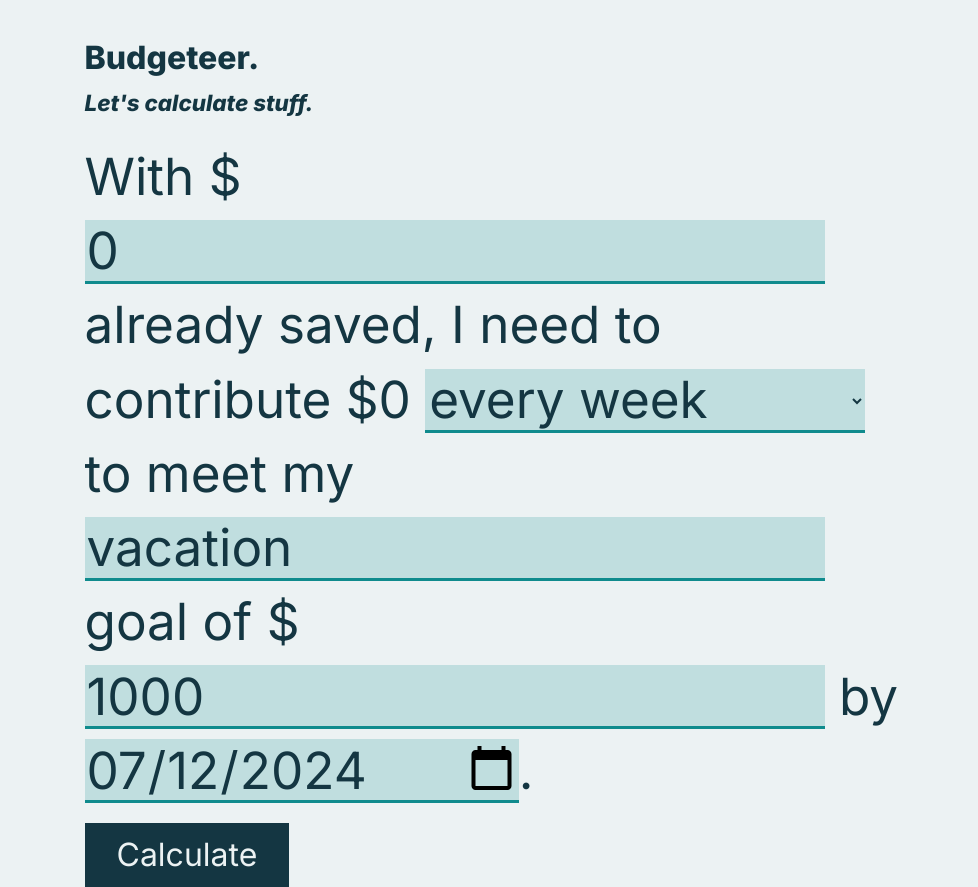
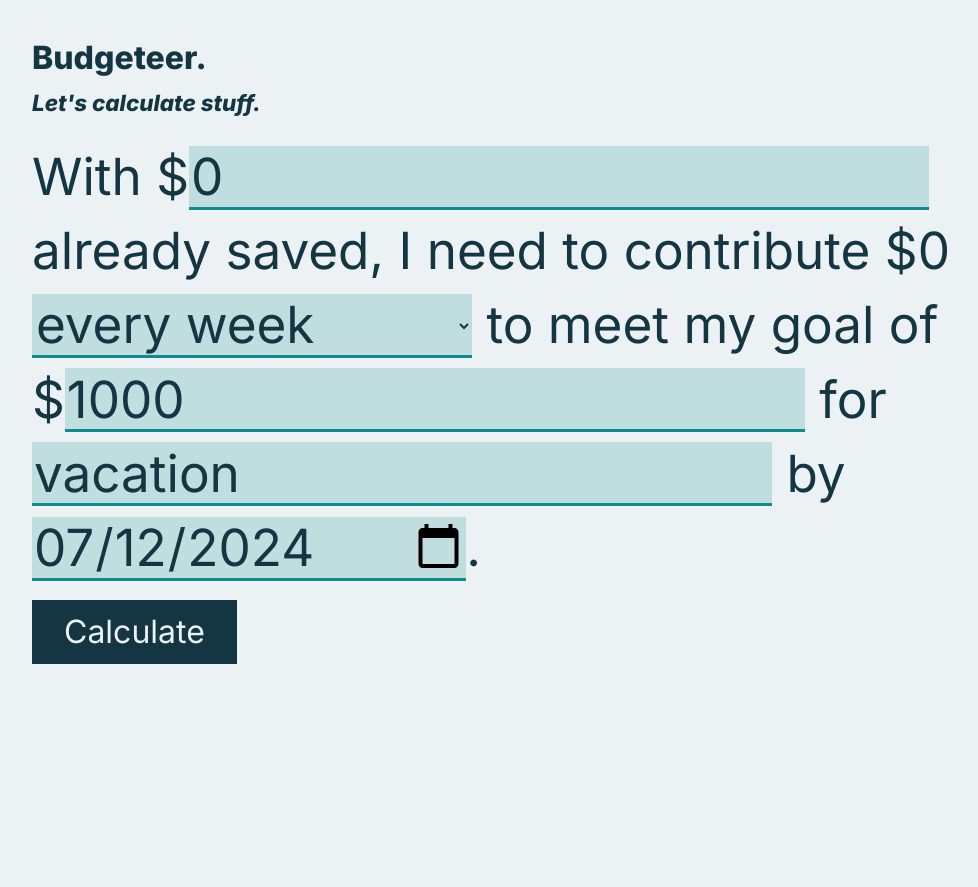
Before and after one commit to jessiejalca/budgeteer, a React (Vite) app: page / in a window 1280 px wide. Shown: the whole page, without its empty margins (143-1121 px from the left). After the commit the page ends 800 px from the top, so only its background shows below. Built offline with nearby package versions, Linux system fonts and the light colour scheme.

Commit message:
feat: switch order of inputs & fix target date input
REASON
- switch target amount and goal name to flow better with the sentence

CHANGES
- fix target date input to use the correct state value
- remove step attribute from amount saved and goal amount inputs

```diff
--- a/src/App.css
+++ b/src/App.css
@@ -6,10 +6,7 @@
   --tertiary-color: #ec9a29;
   --text-color: #143642;
 
-  max-width: 1280px;
-  margin: 0 auto;
   padding: 2rem;
-  text-align: left;
   display: flex;
   flex-direction: column;
   align-items: center;
@@ -24,7 +21,7 @@
 }
 
 form {
-  max-width: 825px;
+  max-width: 930px;
 }
 
 form > p {
@@ -41,7 +38,6 @@ select {
   background-color: hsl(from var(--secondary-color) h s l / 0.2);
   color: var(--text-color);
   max-height: 1.25em;
-  width: fit-content;
   border: none;
   border-bottom: 3px solid var(--secondary-color);
 }
--- a/src/components/Calculator.tsx
+++ b/src/components/Calculator.tsx
@@ -8,12 +8,11 @@ const Calculator = () => {
     React.useState<string>("weekly");
   const [amountPerPeriod, setAmountPerPeriod] = React.useState<number>(0);
 
-  // Set the default date to today
-  const today: string = new Date().toISOString().split("T")[0];
+  // Set the default date to a week from today
   const aWeekFromToday: string = new Date(Date.now() + 7 * 24 * 60 * 60 * 1000)
     .toISOString()
     .split("T")[0];
-  const [targetDate, setTargetDate] = React.useState<string>(today);
+  const [targetDate, setTargetDate] = React.useState<string>(aWeekFromToday);
 
   // Get the value of the selected frequency
   const handleFrequencyChange = (
@@ -84,7 +83,6 @@ const Calculator = () => {
               type="number"
               placeholder={amountSaved.toString()}
               min={0}
-              step={10}
               onChange={(e) => setAmountSaved(Number(e.target.value))}
             />
           </label>{" "}
@@ -99,7 +97,17 @@ const Calculator = () => {
               <option value="monthly">every month</option>
             </select>
           </label>{" "}
-          to meet my {/* savings goal name */}
+          to meet my goal of {/* goal amount */}
+          <label>
+            $
+            <input
+              type="number"
+              placeholder={goalAmount.toString()}
+              min={100}
+              onChange={(e) => setGoalAmount(Number(e.target.value))}
+            />
+          </label>{" "}
+          for {/* savings goal name */}
           <label>
             <input
               type="text"
@@ -107,24 +115,12 @@ const Calculator = () => {
               onChange={(e) => setSavingsGoal(e.target.value)}
             />
           </label>{" "}
-          goal of {/* goal amount */}
-          <label>
-            $
-            <input
-              type="number"
-              placeholder={goalAmount.toString()}
-              min={100}
-              step={100}
-              onChange={(e) => setGoalAmount(Number(e.target.value))}
-            />
-          </label>{" "}
           by {/* goal target date */}
           <label>
             <input
               type="date"
-              value={aWeekFromToday}
+              value={targetDate}
               onChange={(e) => setTargetDate(e.target.value)}
-              // set the minimum attribute to a week from today
               min={aWeekFromToday}
             />
           </label>
```
